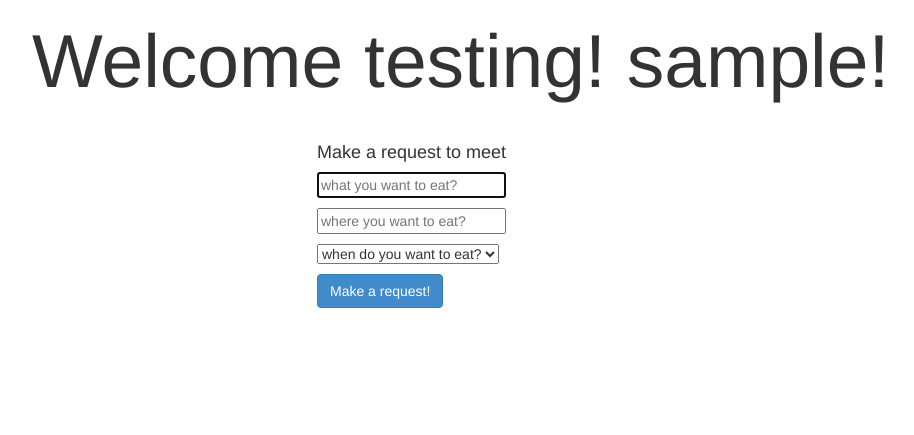
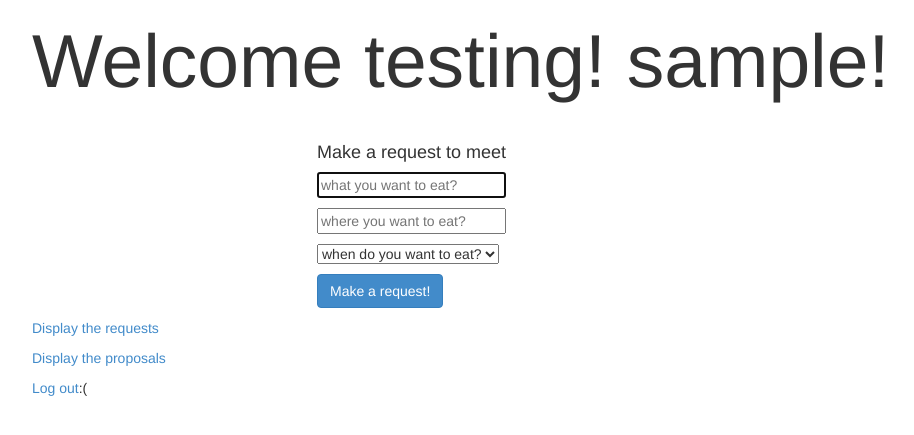
Before and after one commit to rahul-ahuja/MScProject_docker, a Flask app: page / in a window 1280 px wide. Shown: the top 435 px of the page, without its empty margins (38-952 px from the left). Run offline with Flask 2, Linux system fonts and the light colour scheme; the visitor is signed in with stand-in values (Sample User, id 1); some libraries are stand-ins or nearby versions.

Commit message:
urls added

```diff
--- a/templates/welcome.html
+++ b/templates/welcome.html
@@ -43,4 +43,16 @@ h1 {
 		</select>
 	</p>
 	<p><button class="btn btn-primary" type="submit">Make a request!</button></p>
+	</form>
+<div>
+
+	<p> <a href="/requests"> Display the requests</a>
+	</p>
+
+	<p> <a href="/proposals"> Display the proposals</a>
+	</p>
+
+
+	<p> <a href="/logout">Log out</a>:( </p>
+</div>
 {% endblock %}
```
